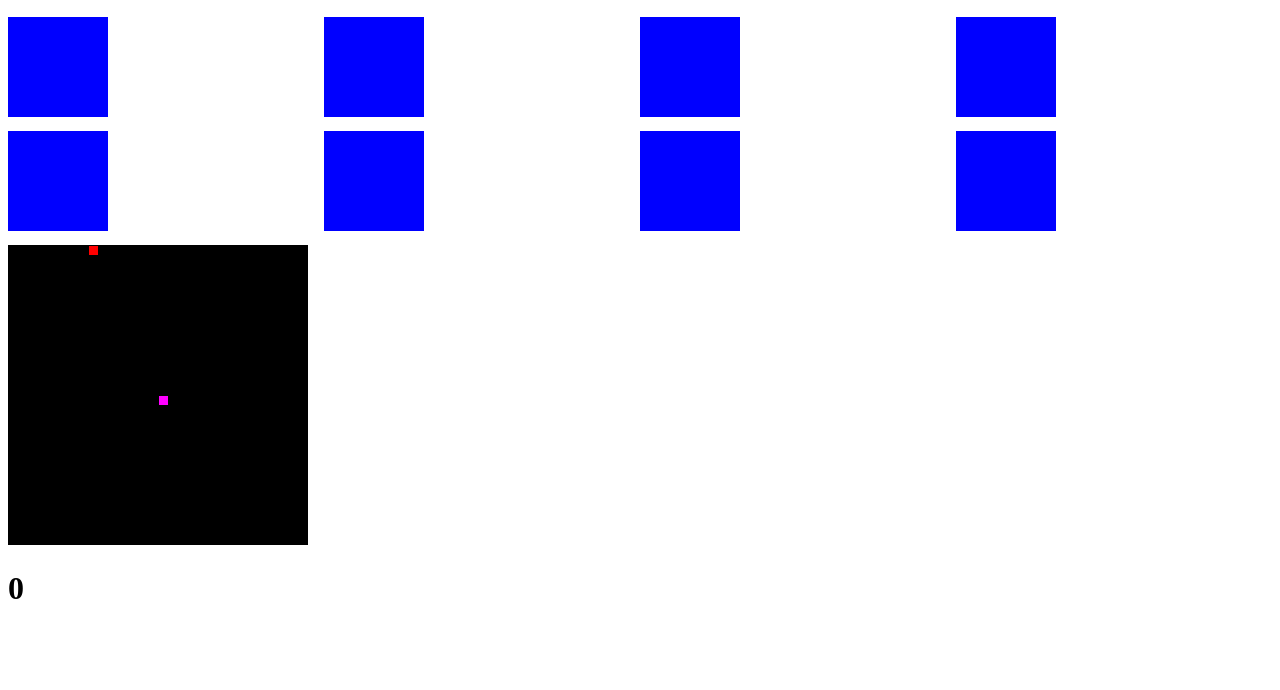
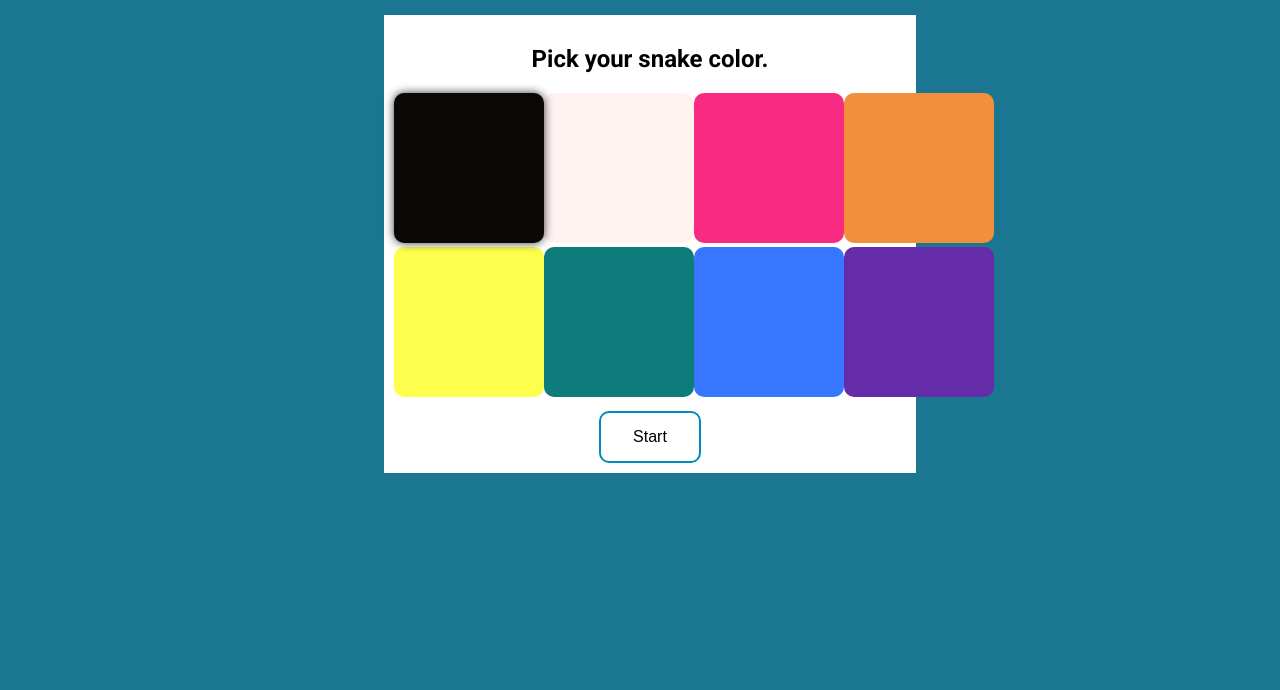
Before and after one commit to PatrickGarlow/Snake-JavaScript, a plain HTML site: page index.html in a window 1280 px wide. Shown: the part 110-800 px from the top of the page. Drawn offline with Linux system fonts and the light colour scheme.

Commit message:
Visual Updates
Added ability to change snake color and added styling

```diff
--- a/draw.js
+++ b/draw.js
@@ -6,6 +6,7 @@ const columns = canvas.width / scale;
 var snake;
 
 (function setup() {
+
     snake = new Snake("#FF00FF");
     fruit = new Fruit('#FF0000');
     fruit.pickLocation();
@@ -24,7 +25,7 @@ var snake;
 
     snake.checkCollision();
         document.querySelector('.score')
-        .innerText = snake.total;
+        .innerText = 'Score: ' + snake.total;
 
     }, 150);
   }());
--- a/index.html
+++ b/index.html
@@ -3,68 +3,88 @@
     <head>
         <title>Snake Game</title>
         <link rel="stylesheet" href="main.css">
+        <link rel="preconnect" href="https://fonts.gstatic.com">
+        <link href="https://fonts.googleapis.com/css2?family=Roboto:ital,wght@0,100;0,300;0,400;0,500;0,700;0,900;1,100;1,300;1,400;1,500;1,700;1,900&display=swap" rel="stylesheet">
     </head>
     <body>
         <h1>Snake Game</h1>
         <div class="page-content">
             <div class="color-selector">
-                <h2>Pick your color.</h2>
+                <h2 class="center-text">Pick your snake color.</h2>
                 <div class="snake-colors">
-                    <label>
-                        <input type="radio" name="test" value="red" checked>
-                        <svg width="100" height="110">
-                            <rect width="100" height="100" style="fill:rgb(0,0,255);" />
+                    <label id="color-label">
+                        <input type="radio" name="test" value="#0A0908" checked>
+                        <svg id="color-object">
+                            <rect id="color-object" style="fill:#0A0908;" />
                           </svg>
                     </label>
-                    <label>
-                        <input type="radio" name="test" value="red" checked>
-                        <svg width="100" height="110">
-                            <rect width="300" height="100" style="fill:rgb(0,0,255);" />
+                    <label id="color-label">
+                        <input type="radio" name="test" value="#FFF2F1">
+                        <svg id="color-object">
+                            <rect id="color-object" style="fill:#FFF2F1;" />
                           </svg>
                     </label>
-                    <label>
-                        <input type="radio" name="test" value="red" checked>
-                        <svg width="100" height="110">
-                            <rect width="100" height="100" style="fill:rgb(0,0,255);" />
+                    <label id="color-label">
+                        <input type="radio" name="test" value="#F92A82">
+                        <svg id="color-object">
+                            <rect id="color-object" style="fill:#F92A82;" />
                           </svg>
                     </label>
-                    <label>
-                        <input type="radio" name="test" value="red" checked>
-                        <svg width="100" height="110">
-                            <rect width="100" height="100" style="fill:rgb(0,0,255);" />
+                    <label id="color-label">
+                        <input type="radio" name="test" value="#F28F3B">
+                        <svg id="color-object">
+                            <rect id="color-object" style="fill:#F28F3B;" />
                           </svg>
                     </label>
-                    <label>
-                        <input type="radio" name="test" value="red" checked>
-                        <svg width="100" height="110">
-                            <rect width="100" height="100" style="fill:rgb(0,0,255);" />
+                    <label id="color-label">
+                        <input type="radio" name="test" value="#FCFF4B">
+                        <svg id="color-object">
+                            <rect id="color-object" style="fill:#FCFF4B;" />
                           </svg>
                     </label>
-                    <label>
-                        <input type="radio" name="test" value="red" checked>
-                        <svg width="100" height="110">
-                            <rect width="100" height="100" style="fill:rgb(0,0,255);" />
+                    <label id="color-label">
+                        <input type="radio" name="test" value="#0E7C7B">
+                        <svg id="color-object">
+                            <rect id="color-object" style="fill:#0E7C7B;" />
                           </svg>
                     </label>
-                    <label>
-                        <input type="radio" name="test" value="red" checked>
-                        <svg width="100" height="110">
-                            <rect width="100" height="100" style="fill:rgb(0,0,255);" />
+                    <label id="color-label">
+                        <input type="radio" name="test" value="#3777FF">
+                        <svg id="color-object">
+                            <rect id="color-object" style="fill:#3777FF;" />
                           </svg>
                     </label>
-                    <label>
-                        <input type="radio" name="test" value="red" checked>
-                        <svg width="100" height="110">
-                            <rect width="100" height="100" style="fill:rgb(0,0,255);" />
+                    <label id="color-label">
+                        <input type="radio" name="test" value="#642CA9">
+                        <svg id="color-object">
+                            <rect id="color-object" style="fill:#642CA9;" />
                           </svg>
                     </label>
                 </div>
+                <button type="button" class="button-primary button-centered" onclick="start()">Start</button>
             </div>
-            <div class="game">
-                <canvas class="canvas" height="300" width="300" style="background-color: black;"></canvas>
-                <h1 class="score"></h1>
+            <div class="game" style="display: none;">
+                <canvas class="canvas" height="300" width="300" style="background-color: rgb(31, 31, 31);"></canvas>
+                <h2 class="score">Score: </h2>
             </div>
         </div>
+        <script>
+            function start() {
+                var colorSelector = document.getElementsByClassName("color-selector")[0];
+                var game = document.getElementsByClassName("game")[0];
+                var canvas = document.getElementsByClassName("canvas")[0];
+                if (colorSelector.style.display === "none") {
+                    colorSelector.style.display = "block";
+                } else {
+                    colorSelector.style.display = "none";
+                    game.style.display = "block";
+                    canvas.style.margin = "auto";
+                }
+            }
+            function changeColor() {
+
+            }
+        </script>
 
     </body>
     <script type="text/javascript" src="fruit.js"></script>
--- a/main.css
+++ b/main.css
@@ -1,4 +1,8 @@
-/* HIDE RADIO */
+body {
+  background-color: rgb(27, 118, 146);
+  font-family: 'Roboto', sans-serif;
+}
+
 [type=radio] {
   position: absolute;
   opacity: 0;
@@ -7,13 +11,19 @@
 }
 
 /* IMAGE STYLES */
-  [type=radio] + img {
+[type=radio] + svg {
   cursor: pointer;
 }
 
 /* CHECKED STYLES */
-  [type=radio]:checked + img {
-    outline: 2px solid #f00;
+[type=radio]:checked + svg {
+  filter: drop-shadow(0 0 5px rgb(56, 56, 56));
+}
+
+.color-selector {
+  width: 100%;
+  background-color: white;
+  padding: 10px;
 }
 
 
@@ -21,3 +31,77 @@
     display: grid;
     grid-template-columns: 1fr 1fr 1fr 1fr;
 }
+#color-label {
+  margin-left:auto;
+  margin-right: auto;
+}
+#color-object {
+  width: 150px;
+  height: 150px;
+  border-radius: 10px;
+}
+
+h1,h2,h3,h4,h5,h6 {
+  text-align: center;
+}
+h1 {
+  font-size: 50px;
+}
+
+.button-primary {
+  background-color: white; /* Green */
+  border: none;
+  color: black;
+  padding: 15px 32px;
+  text-align: center;
+  text-decoration: none;
+  display: inline-block;
+  font-size: 16px;
+  border-radius: 10px;
+  border: 2px solid #008CBA;
+}
+.button-primary:hover {
+  transition: .25s;
+  background-color: #008CBA;
+  color: white;
+  cursor: pointer;
+}
+
+.button-centered {
+  margin: 0 auto;
+  display: block;
+  margin-top: 10px;
+}
+
+.game {
+  margin: 0 auto;
+}
+
+
+@media (min-width: 640px) {
+  body {
+    margin-left: 10%;
+    margin-right: 10%;
+  }
+}
+
+@media (min-width: 768px) {
+  body {
+    margin-left: 10%;
+    margin-right: 10%;
+  }
+}
+
+@media (min-width: 1024px) {
+  body {
+    margin-left: 30%;
+    margin-right: 30%;
+  }
+}
+
+@media (min-width: 1280px) {
+  body {
+    margin-left: 30%;
+    margin-right: 30%;
+  }
+}
--- a/snake.js
+++ b/snake.js
@@ -8,7 +8,8 @@ function Snake(color) {
     this.color = color;
 
     this.draw = function() {
-        ctx.fillStyle = this.color;
+        var value = document.querySelector('input[name="test"]:checked').value;
+        ctx.fillStyle = value;
         for (let i = 0; i <this.tail.length; i++) {
             ctx.fillRect(this.tail[i].x+1,this.tail[i].y+1,scale-1,scale-1);
         }
@@ -37,9 +38,6 @@ function Snake(color) {
         if(this.y < 0) {
             this.y = canvas.height;
         }
-
-
-
     }
     this.start = function() {
         this.xSpeed = scale * 1;
```
Also changed, not shown: rectangle.svg (added). Lines whose indentation alone changed are shown as unchanged.
